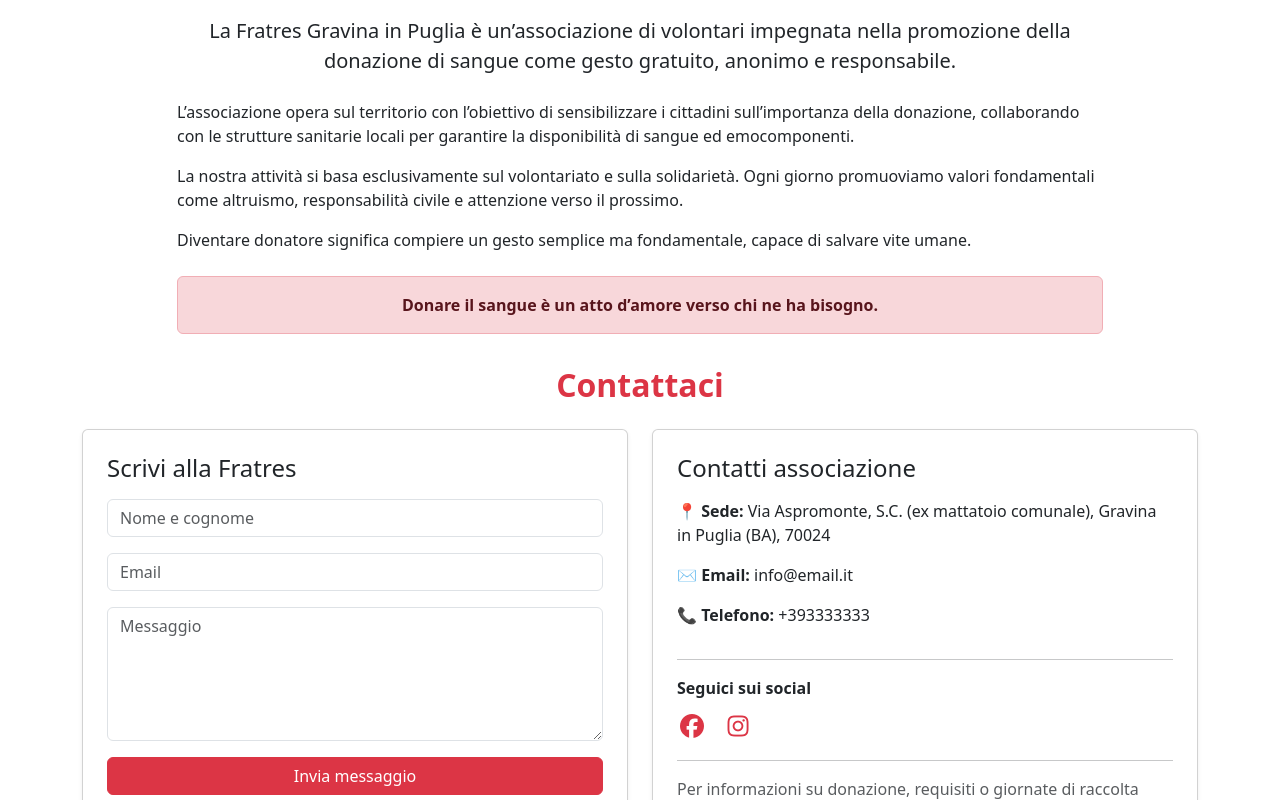
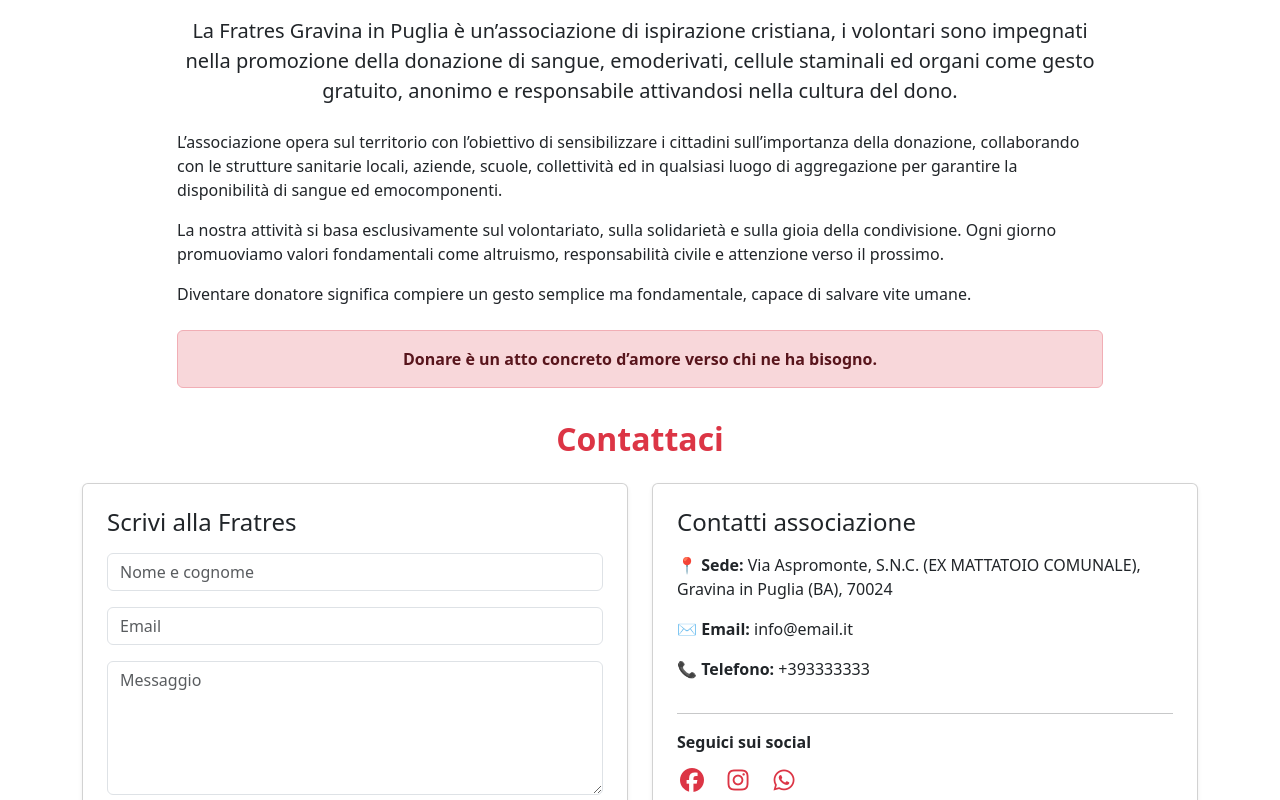
Before and after one commit to michelelongo97/fratres-gravina, a React (Vite) app: page /chi-siamo in a window 1280 px wide. Shown: the part 220-1020 px from the top of the page. Built offline with nearby package versions, Linux system fonts and the light colour scheme.

Commit message:
feat: update text

```diff
--- a/src/pages/ChiSiamoPage.jsx
+++ b/src/pages/ChiSiamoPage.jsx
@@ -61,22 +61,26 @@ export default function ChiSiamoPage() {
       <div className="row justify-content-center">
         <div className="col-md-10">
           <p className="lead text-center mb-4">
-            La Fratres Gravina in Puglia è un’associazione di volontari
-            impegnata nella promozione della donazione di sangue come gesto
-            gratuito, anonimo e responsabile.
+            La Fratres Gravina in Puglia è un’associazione di ispirazione
+            cristiana, i volontari sono impegnati nella promozione della
+            donazione di sangue, emoderivati, cellule staminali ed organi come
+            gesto gratuito, anonimo e responsabile attivandosi nella cultura del
+            dono.
           </p>
 
           <p>
             L’associazione opera sul territorio con l’obiettivo di
             sensibilizzare i cittadini sull’importanza della donazione,
-            collaborando con le strutture sanitarie locali per garantire la
+            collaborando con le strutture sanitarie locali, aziende, scuole,
+            collettività ed in qualsiasi luogo di aggregazione per garantire la
             disponibilità di sangue ed emocomponenti.
           </p>
 
           <p>
-            La nostra attività si basa esclusivamente sul volontariato e sulla
-            solidarietà. Ogni giorno promuoviamo valori fondamentali come
-            altruismo, responsabilità civile e attenzione verso il prossimo.
+            La nostra attività si basa esclusivamente sul volontariato, sulla
+            solidarietà e sulla gioia della condivisione. Ogni giorno
+            promuoviamo valori fondamentali come altruismo, responsabilità
+            civile e attenzione verso il prossimo.
           </p>
 
           <p>
@@ -86,7 +90,7 @@ export default function ChiSiamoPage() {
 
           <div className="alert alert-danger mt-4 text-center">
             <strong>
-              Donare il sangue è un atto d’amore verso chi ne ha bisogno.
+              Donare è un atto concreto d’amore verso chi ne ha bisogno.
             </strong>
           </div>
         </div>
@@ -140,8 +144,8 @@ export default function ChiSiamoPage() {
             <h4 className="mb-3">Contatti associazione</h4>
 
             <p>
-              📍 <strong>Sede:</strong> Via Aspromonte, S.C. (ex mattatoio
-              comunale), Gravina in Puglia (BA), 70024
+              📍 <strong>Sede:</strong> Via Aspromonte, S.N.C. (EX MATTATOIO
+              COMUNALE), Gravina in Puglia (BA), 70024
             </p>
 
             <p>
@@ -168,9 +172,18 @@ export default function ChiSiamoPage() {
                 href={import.meta.env.VITE_SOCIAL_INSTAGRAM}
                 target="_blank"
                 rel="noreferrer"
-                className="text-danger fs-4"
+                className="text-danger fs-4 me-3"
               >
                 <i className="fa-brands fa-instagram social-icon"></i>
+              </a>
+              <a
+                className="text-danger fs-4 me-3"
+                aria-label="WhatsApp"
+                href={`https://wa.me/${import.meta.env.VITE_WHATSAPP_NUMBER}`}
+                target="_blank"
+                rel="noreferrer"
+              >
+                <i className="fa-brands fa-whatsapp social-icon"></i>
               </a>
             </div>
             <hr />
```
